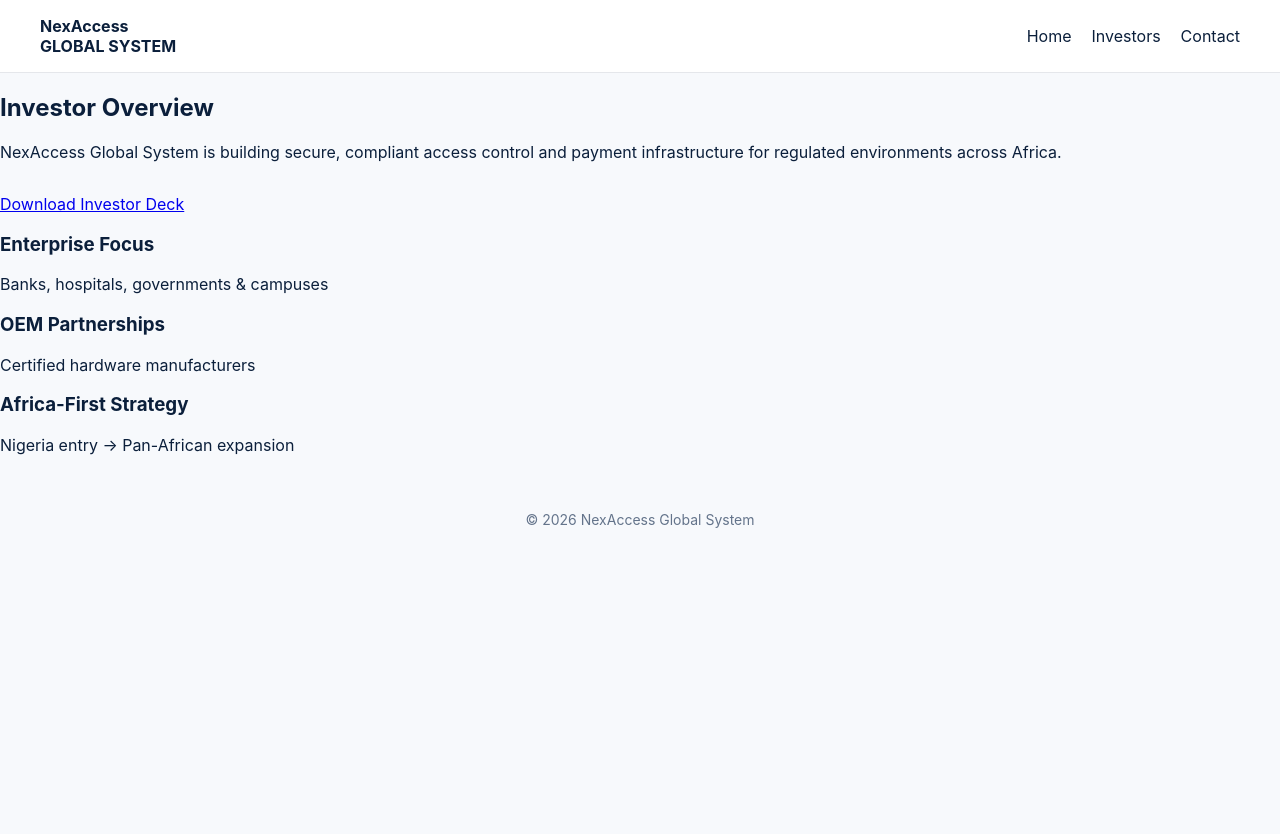
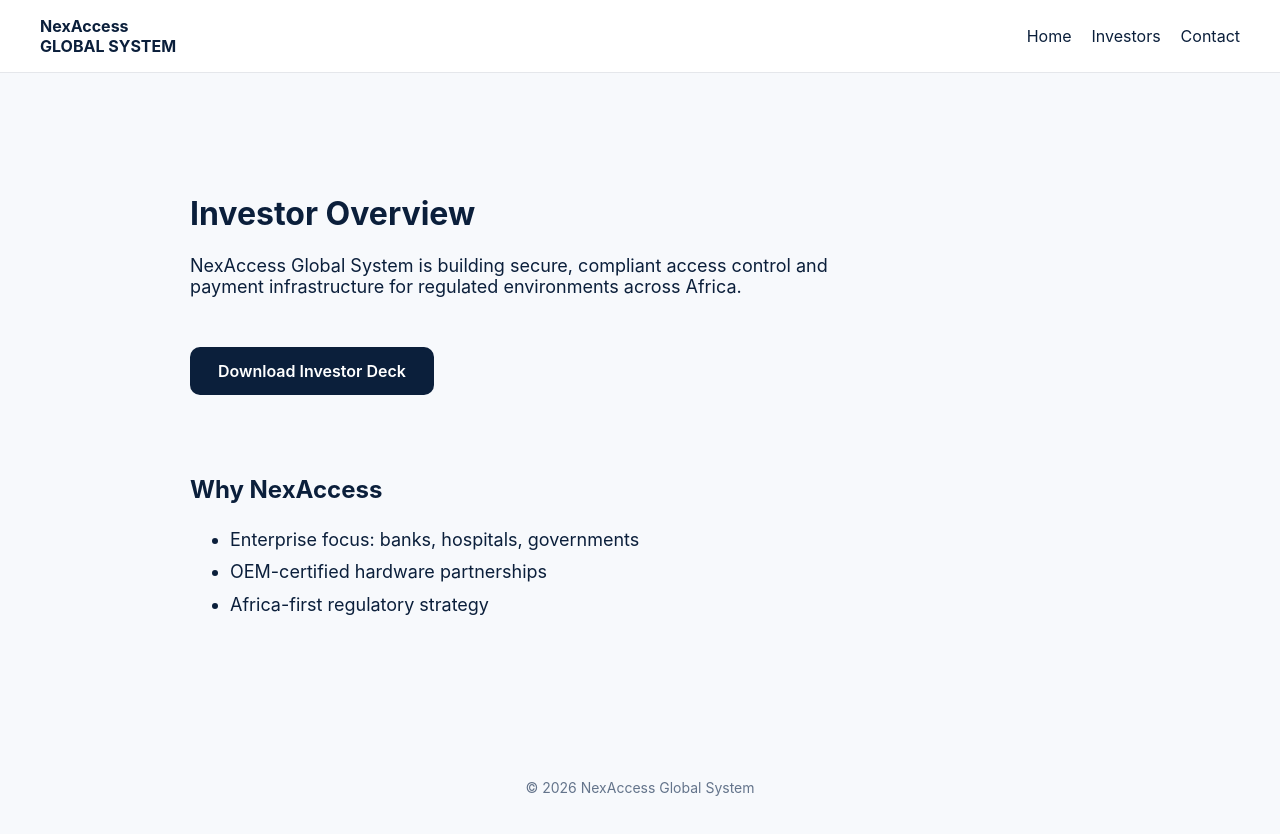
Before and after one commit to nwagwuemmanuel200-bit/nexaccess-website, a Next.js app: page /investors in a window 1280 px wide. Before the commit the page ends 800 px from the top, so only its background shows below. Built offline with nearby package versions, Linux system fonts and the light colour scheme.

Commit message:
Update page.js

```diff
--- a/app/investors/page.js
+++ b/app/investors/page.js
@@ -1,45 +1,44 @@
+export const metadata = {
+  title: "Investors | NexAccess",
+};
+
 export default function InvestorsPage() {
   return (
-    <main>
-      <section className="section">
-        <div className="container">
+    <main style={{ padding: "100px 24px" }}>
+      <div style={{ maxWidth: "900px", margin: "0 auto" }}>
         <h1>Investor Overview</h1>
-          <p>
+        <p style={{ fontSize: "18px", maxWidth: "640px" }}>
           NexAccess Global System is building secure, compliant access
           control and payment infrastructure for regulated environments
           across Africa.
         </p>
 
-          <div style={{ marginTop: 32 }}>
         <a
           href="/investor-deck.pdf"
           target="_blank"
-              className="btn primary"
+          style={{
+            display: "inline-block",
+            marginTop: "32px",
+            background: "#0b1f3b",
+            color: "white",
+            padding: "14px 28px",
+            borderRadius: "10px",
+            textDecoration: "none",
+            fontWeight: 600,
+          }}
         >
           Download Investor Deck
         </a>
+
+        <section style={{ marginTop: "80px" }}>
+          <h2>Why NexAccess</h2>
+          <ul style={{ fontSize: "18px", lineHeight: "1.8" }}>
+            <li>Enterprise focus: banks, hospitals, governments</li>
+            <li>OEM-certified hardware partnerships</li>
+            <li>Africa-first regulatory strategy</li>
+          </ul>
+        </section>
       </div>
-        </div>
-      </section>
-
-      <section className="section">
-        <div className="container card-grid">
-          <div className="card">
-            <h3>Enterprise Focus</h3>
-            <p>Banks, hospitals, governments & campuses</p>
-          </div>
-
-          <div className="card">
-            <h3>OEM Partnerships</h3>
-            <p>Certified hardware manufacturers</p>
-          </div>
-
-          <div className="card">
-            <h3>Africa-First Strategy</h3>
-            <p>Nigeria entry → Pan-African expansion</p>
-          </div>
-        </div>
-      </section>
     </main>
   );
 }
```
Lines whose indentation alone changed are shown as unchanged.
